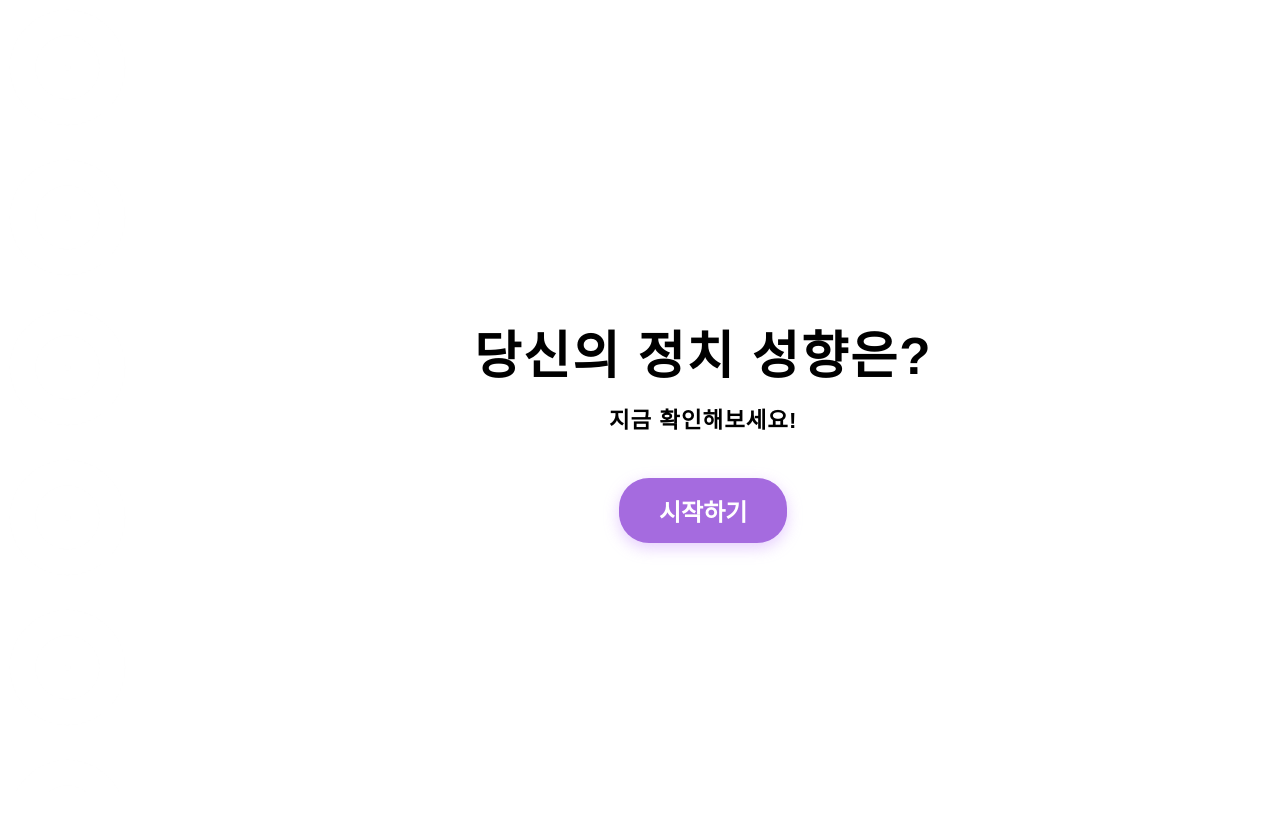
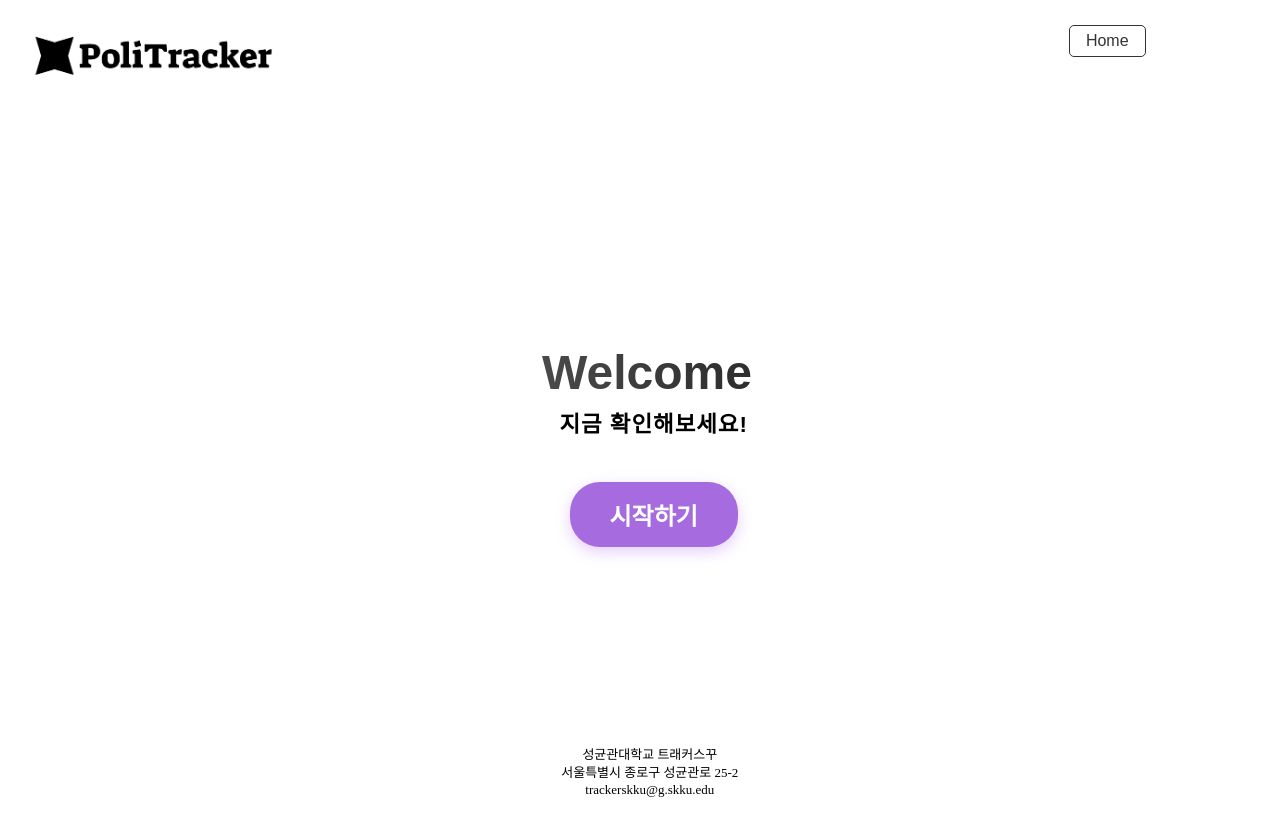
Before and after one commit to Co-Deep-Project/Deploy, a React (Create React App) app in the folder frontend/: page /mbti in a window 1280 px wide. Shown: the top 836 px of the page. Built offline with nearby package versions, Linux system fonts and the light colour scheme.

Commit message:
Update StartScreen.js

```diff
--- a/frontend/src/mbti/StartScreen.js
+++ b/frontend/src/mbti/StartScreen.js
@@ -1,16 +1,64 @@
 import React from "react";
 import "./StartScreen.css"; // 시작 화면 스타일링
-const StartScreen = ({ onNext }) => {
+import { motion } from "framer-motion";
+import { Typewriter } from "react-simple-typewriter";
+import { useNavigate } from "react-router-dom";
+import logo from '../assets/polilogo.png';
+
+const StartScreen = () => {
+  const navigate = useNavigate(); // 컴포넌트 내부에서 useNavigate 호출
+
+  const onNext = () => {
+    navigate('/question');
+  }
+
+  const handleHomeClick = () => {
+    if (window.confirm("진행 중인 작업이 저장되지 않습니다. 그래도 나가시겠습니까?")) {
+      navigate('/'); // 사용자가 '확인'을 클릭하면 홈 페이지로 이동
+    }
+    // 사용자가 '취소'를 클릭하면 현재 페이지에 머무름
+  };
+
   return (
+    <div className="header">
+      <div className="logo-container">
+          <img src={logo} alt="PoliTracker Logo" onClick = {handleHomeClick} className="poliLogo" />
+      </div>
+      <div className="menu">
+          <button onClick={handleHomeClick}>Home</button>
+      </div>
       <div className="start-screen">
         <div className="content">
-        <h2 className="main-heading">당신의 정치 성향은?</h2>
+          <motion.div
+            initial={{ opacity: 0, scale: 0.9 }}
+            animate={{ opacity: 1, scale: 1 }}
+            transition={{ duration: 1 }}
+          >
+            <h1 className="start-title">
+              {" "}
+              <span className="start-highlight">
+                <Typewriter
+                  words={["정치 성향 테스트에 오신 것을 환영합니다", "Welcome!!"]}
+                  loop={Infinity}
+                  cursor
+                  cursorStyle="|"
+                  typeSpeed={70}
+                  deleteSpeed={50}
+                  delaySpeed={1000}
+                />
+              </span>
+            </h1>
+          </motion.div>
           <p className="sub-heading">지금 확인해보세요!</p>
           <button className="start-button" onClick={onNext}>
             시작하기
           </button>
         </div>
       </div>
+      <footer className="start-footer">
+        <p>성균관대학교 트래커스꾸<br />서울특별시 종로구 성균관로 25-2<br />trackerskku@g.skku.edu</p>
+      </footer>
+    </div>
   );
 };
 
```
Lines whose indentation alone changed are shown as unchanged.
